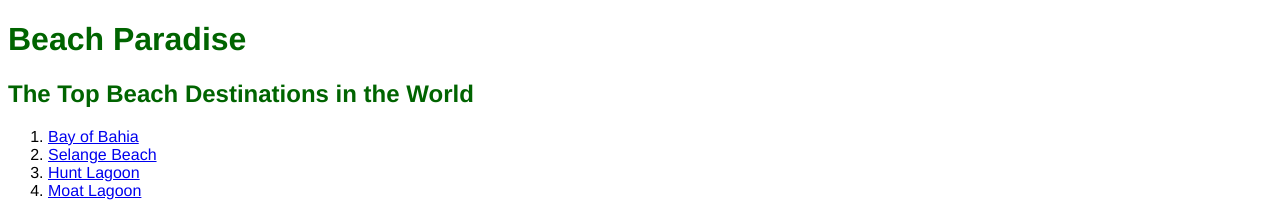
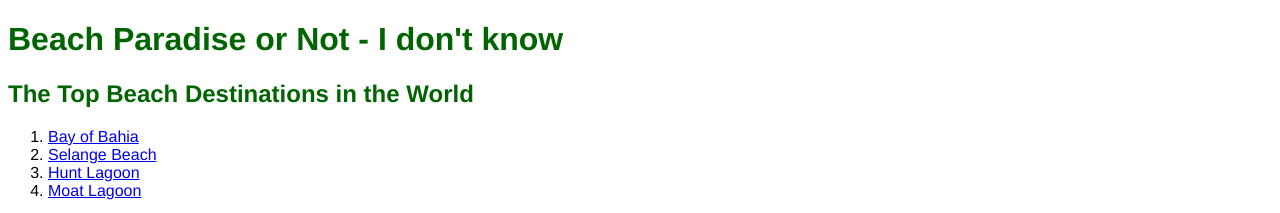
Before and after one commit to cemguralp/beachparadise, a plain HTML site: page index.html in a window 1280 px wide. Shown: the top 213 px of the page. Drawn offline with Linux system fonts and the light colour scheme.

Commit message:
Change title test

```diff
--- a/index.html
+++ b/index.html
@@ -7,7 +7,7 @@
   </head>
   <body>
 
-    <h1>Beach Paradise</h1>
+    <h1>Beach Paradise or Not - I don't know</h1>
 
     <h2>The Top Beach Destinations in the World</h2>
 
```
